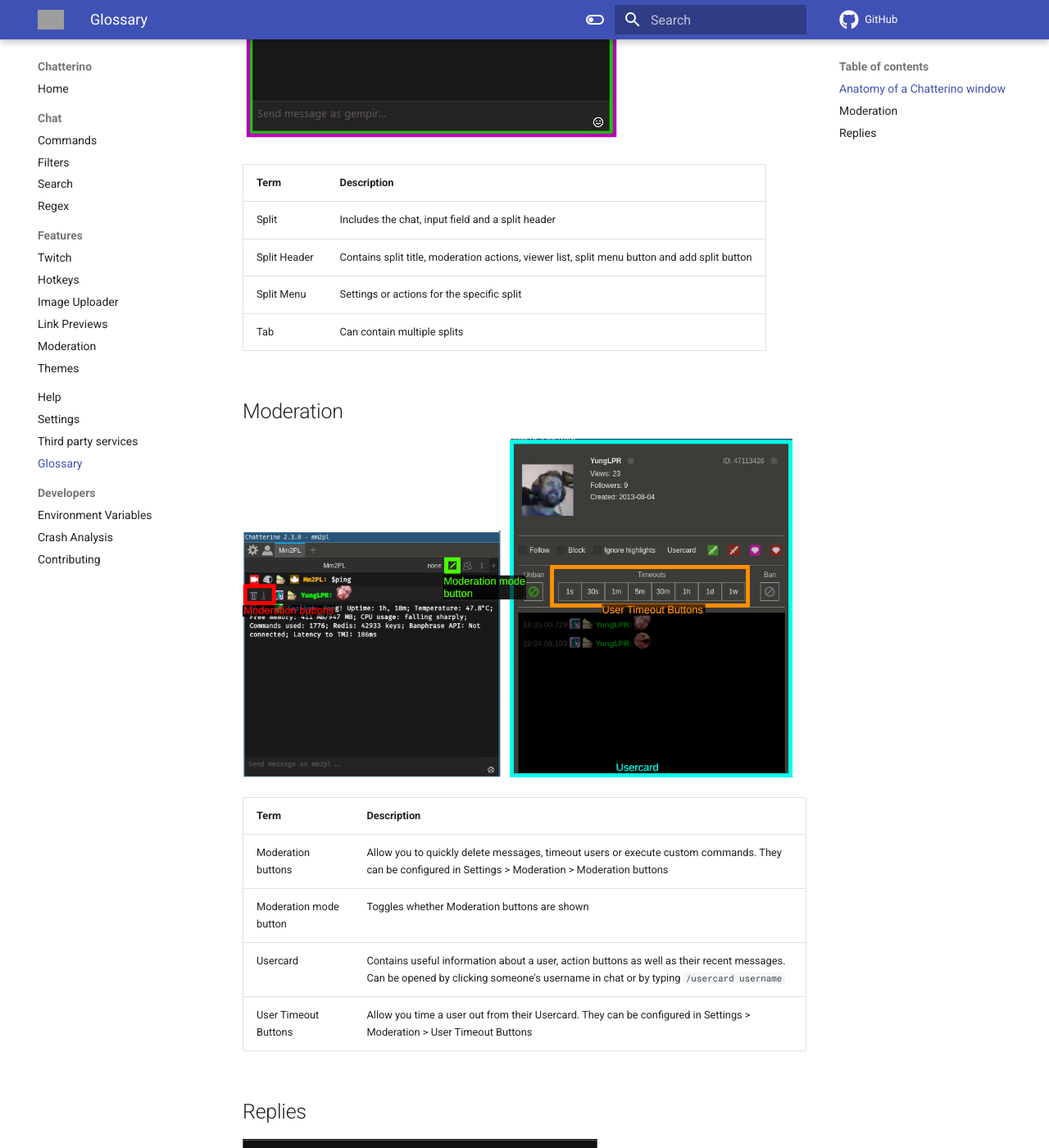
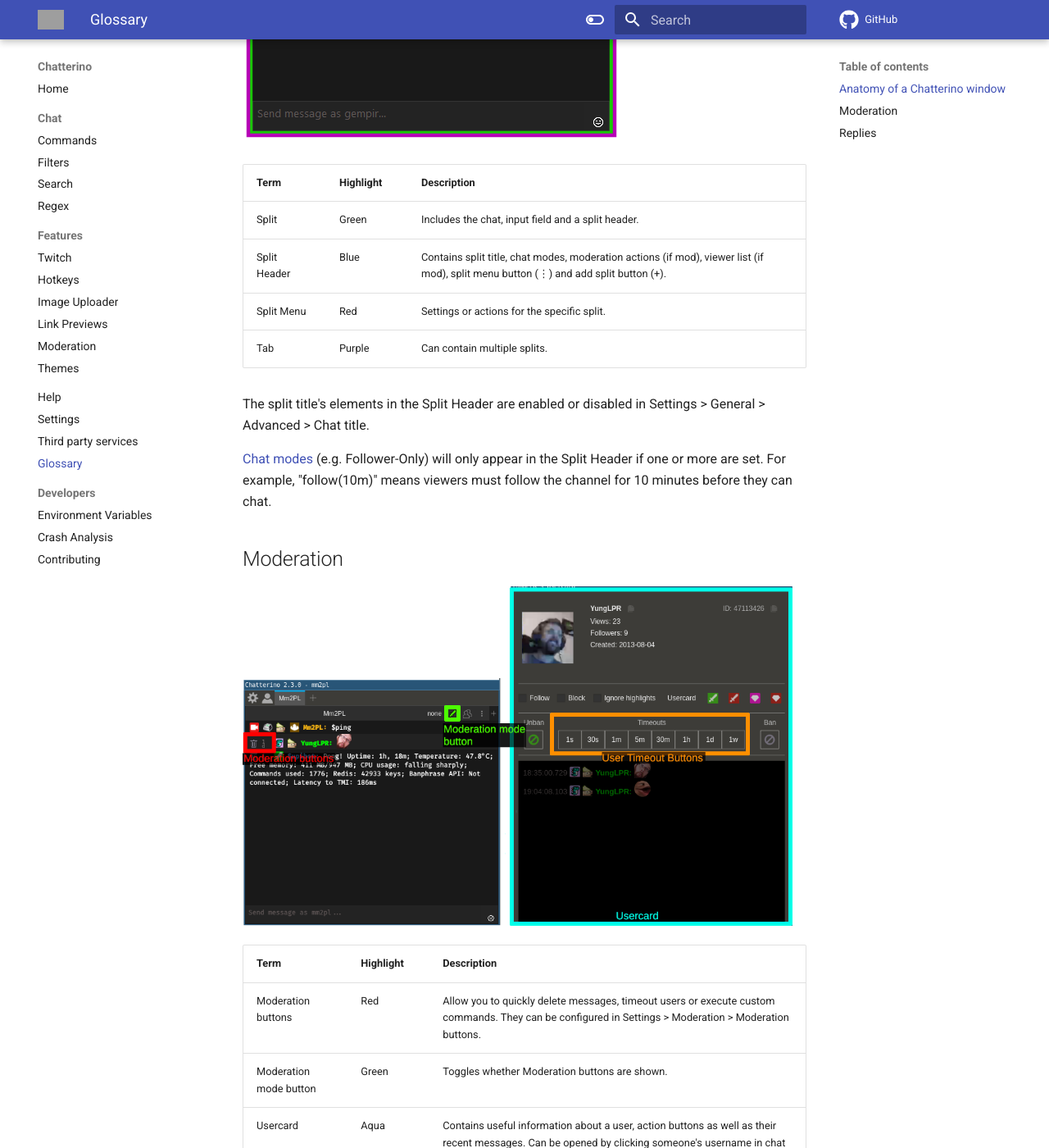
Before and after one commit to Chatterino/wiki, an MkDocs documentation site: the page built from docs/Glossary.md, in a window 1280 px wide and 1400 px high, scrolled down 1040 px. Shown: the whole window at 82% size. Built offline with MkDocs 1.6.1 and Material for MkDocs 9.7.7, drawn with Linux system fonts in a browser that asks for light colours; comment, search, counter and statistics services are not loaded; some of the changed text lies outside the part shown; grey boxes are pictures that could not be loaded.

Commit message:
Label terms in glossary with color used in image (#439)
* Add 'Highlight' column to tables on Glossary page to reference the colour used in the accompanying image

* Consistent full stops in 'Description' column

* Expand description of Split Header

Add information below the 'Anatomy of a Chatterino window' table about split title elements and chat modes

```diff
--- a/docs/Glossary.md
+++ b/docs/Glossary.md
@@ -6,23 +6,27 @@
 
 ![overview](images/glossary/overview.png)
 
-| Term         | Description                                                                                   |
-| ------------ | --------------------------------------------------------------------------------------------- |
-| Split        | Includes the chat, input field and a split header                                             |
-| Split Header | Contains split title, moderation actions, viewer list, split menu button and add split button |
-| Split Menu   | Settings or actions for the specific split                                                    |
-| Tab          | Can contain multiple splits                                                                   |
+| Term         | Highlight | Description                                                                                                                          |
+| ------------ | --------- | ------------------------------------------------------------------------------------------------------------------------------------ |
+| Split        | Green     | Includes the chat, input field and a split header.                                                                                   |
+| Split Header | Blue      | Contains split title, chat modes, moderation actions (if mod), viewer list (if mod), split menu button (⋮) and add split button (+). |
+| Split Menu   | Red       | Settings or actions for the specific split.                                                                                          |
+| Tab          | Purple    | Can contain multiple splits.                                                                                                         |
+
+The split title's elements in the Split Header are enabled or disabled in Settings > General > Advanced > Chat title.
+
+[Chat modes](https://safety.twitch.tv/s/article/Chat-Tools#9ChatModes) (e.g. Follower-Only) will only appear in the Split Header if one or more are set. For example, "follow(10m)" means viewers must follow the channel for 10 minutes before they can chat.
 
 ## Moderation
 
 ![moderation](images/glossary/moderation.png)
 
-| Term                   | Description                                                                                                                                                                       |
-| ---------------------- | --------------------------------------------------------------------------------------------------------------------------------------------------------------------------------- |
-| Moderation buttons     | Allow you to quickly delete messages, timeout users or execute custom commands. They can be configured in Settings > Moderation > Moderation buttons                              |
-| Moderation mode button | Toggles whether Moderation buttons are shown                                                                                                                                      |
-| Usercard               | Contains useful information about a user, action buttons as well as their recent messages. Can be opened by clicking someone's username in chat or by typing `/usercard username` |
-| User Timeout Buttons   | Allow you time a user out from their Usercard. They can be configured in Settings > Moderation > User Timeout Buttons                                                             |
+| Term                   | Highlight | Description                                                                                                                                                                        |
+| ---------------------- | --------- | ---------------------------------------------------------------------------------------------------------------------------------------------------------------------------------- |
+| Moderation buttons     | Red       | Allow you to quickly delete messages, timeout users or execute custom commands. They can be configured in Settings > Moderation > Moderation buttons.                              |
+| Moderation mode button | Green     | Toggles whether Moderation buttons are shown.                                                                                                                                      |
+| Usercard               | Aqua      | Contains useful information about a user, action buttons as well as their recent messages. Can be opened by clicking someone's username in chat or by typing `/usercard username`. |
+| User Timeout Buttons   | Orange    | Allow you time a user out from their Usercard. They can be configured in Settings > Moderation > User Timeout Buttons.                                                             |
 
 ## Replies
 
@@ -30,8 +34,8 @@
 
 ![reply_popout](images/glossary/reply_popout.png)
 
-| Term          | Description                                                                                          |
-| ------------- | ---------------------------------------------------------------------------------------------------- |
-| Reply Context | Contains the message a user was replying to.                                                         |
-| Reply Thread  | Contains the history of replies to a message that Chatterino has loaded                              |
-| Reply Input   | The input box to send a reply. Available in both the normal Chatterino window, and the Reply Thread. |
+| Term          | Highlight | Description                                                                                          |
+| ------------- | --------- | ---------------------------------------------------------------------------------------------------- |
+| Reply Context | Blue      | Contains the message a user was replying to.                                                         |
+| Reply Thread  | Green     | Contains the history of replies to a message that Chatterino has loaded.                             |
+| Reply Input   | Orange    | The input box to send a reply. Available in both the normal Chatterino window, and the Reply Thread. |
```
